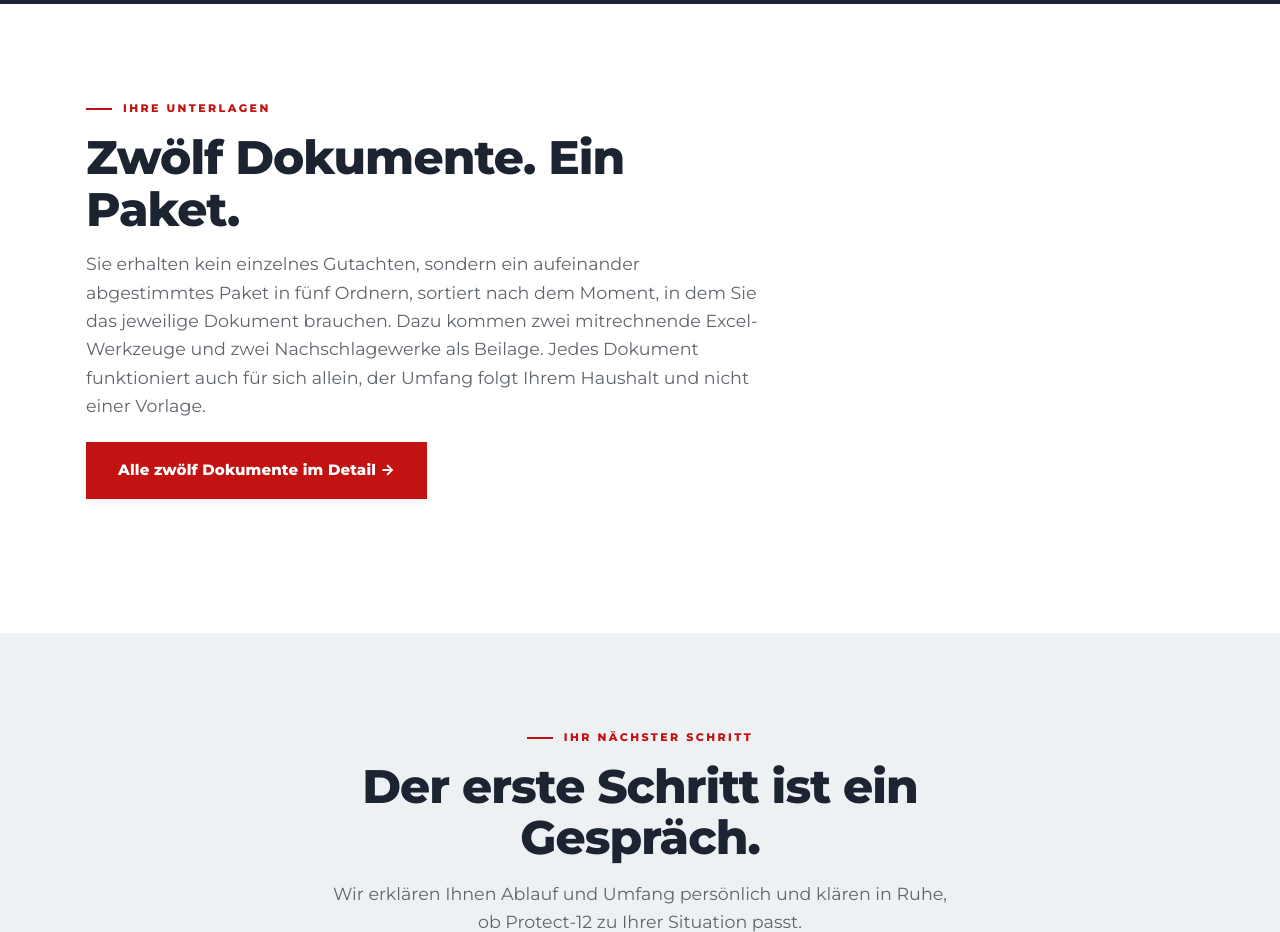
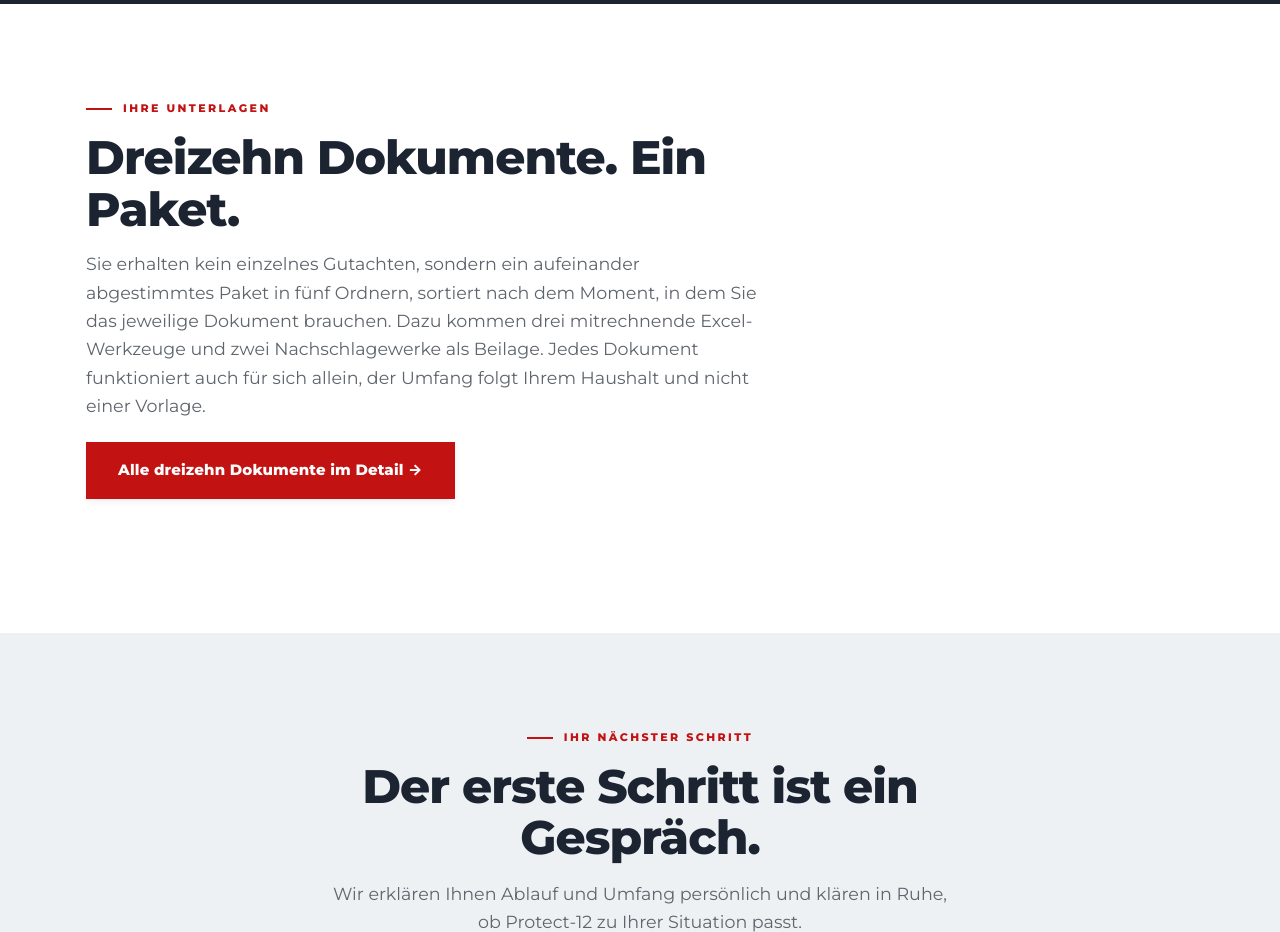
Before and after one commit to Baeumer-Solutions/Baeumer-Solutions.github.io, a website: page src/pages/das-system.html in a window 1280 px wide. Shown: the part 3740-4672 px from the top of the page. Drawn offline with Linux system fonts and the light colour scheme; files that its build step writes are made by us from their sources; files whose address does not match are found by name.

Commit message:
Unterlagen-Seite: 13 Dokumente einzeln verkauft, mit Nutzen, Begruendung und Musterausschnitt je Dokument

```diff
--- a/src/pages/das-system.html
+++ b/src/pages/das-system.html
@@ -137,9 +137,9 @@
   <div class="wrap">
     <div class="section-head reveal">
       <span class="kicker">Ihre Unterlagen</span>
-      <h2>Zw&ouml;lf Dokumente. Ein Paket.</h2>
-      <p class="lead">Sie erhalten kein einzelnes Gutachten, sondern ein aufeinander abgestimmtes Paket in f&uuml;nf Ordnern, sortiert nach dem Moment, in dem Sie das jeweilige Dokument brauchen. Dazu kommen zwei mitrechnende Excel-Werkzeuge und zwei Nachschlagewerke als Beilage. Jedes Dokument funktioniert auch f&uuml;r sich allein, der Umfang folgt Ihrem Haushalt und nicht einer Vorlage.</p>
-      <div class="cta-row" style="margin-top:22px"><a class="btn btn-red" href="unterlagen.html">Alle zw&ouml;lf Dokumente im Detail &rarr;</a></div>
+      <h2>Dreizehn Dokumente. Ein Paket.</h2>
+      <p class="lead">Sie erhalten kein einzelnes Gutachten, sondern ein aufeinander abgestimmtes Paket in f&uuml;nf Ordnern, sortiert nach dem Moment, in dem Sie das jeweilige Dokument brauchen. Dazu kommen drei mitrechnende Excel-Werkzeuge und zwei Nachschlagewerke als Beilage. Jedes Dokument funktioniert auch f&uuml;r sich allein, der Umfang folgt Ihrem Haushalt und nicht einer Vorlage.</p>
+      <div class="cta-row" style="margin-top:22px"><a class="btn btn-red" href="unterlagen.html">Alle dreizehn Dokumente im Detail &rarr;</a></div>
     </div>
   </div>
 </section>
```
